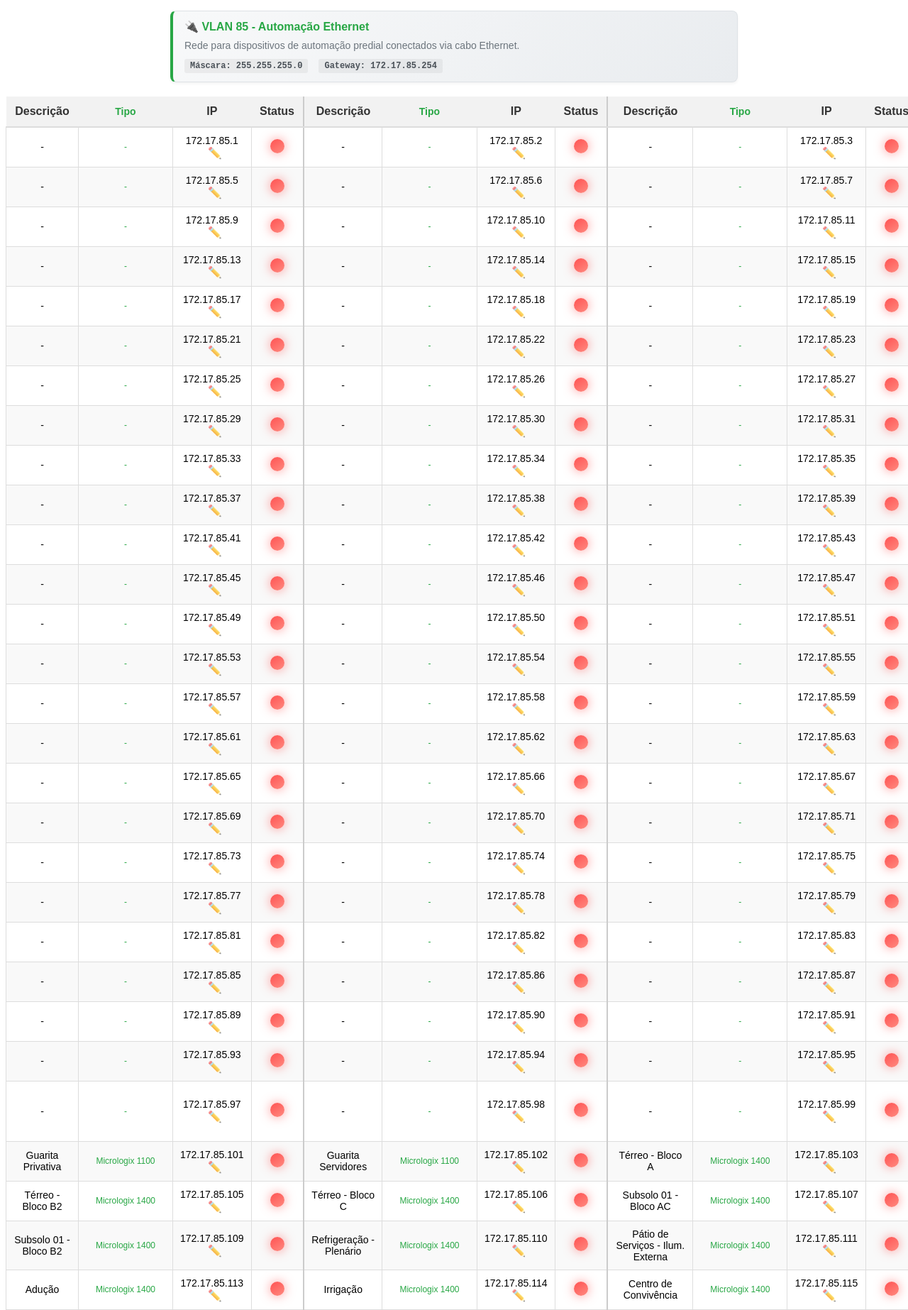
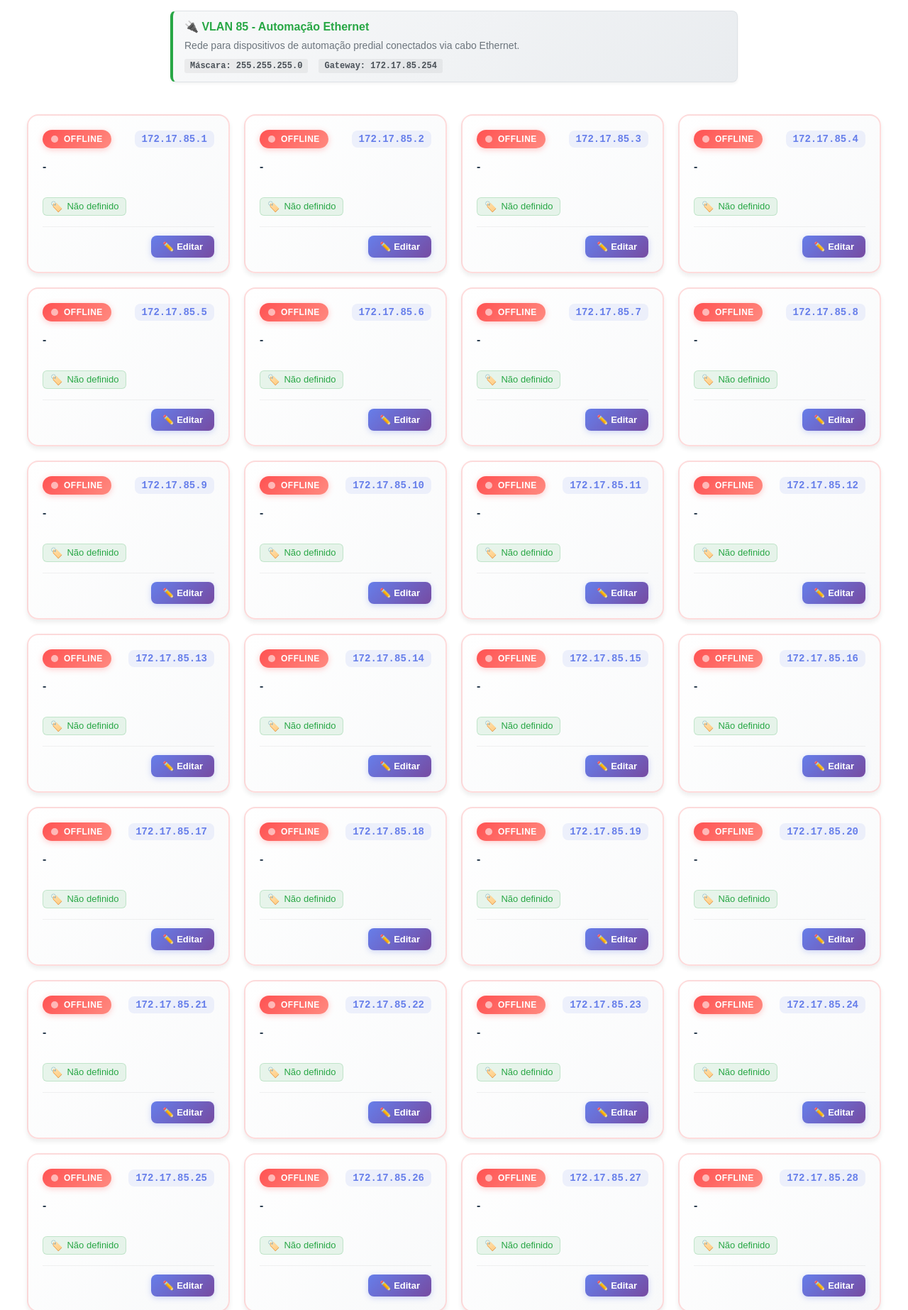
Before and after one commit to TCE-Manutencao-Predial/ipmonitor, a Flask app: page / in a window 1280 px wide; the page is wider, and only the part inside the window is pictured. Shown: the part 65-1911 px from the top of that part at 71% size. Run offline with Flask 3, Linux system fonts and the light colour scheme.

Commit message:
feat: Implement modern card grid layout for device display with enhanced styling and interactivity

```diff
--- a/app/static/index.js
+++ b/app/static/index.js
@@ -64,6 +64,25 @@ async function searchByVlan() {
         // Limpa a tabela antes de inserir novos elementos
         tbody.innerHTML = '';
 
+        // Obtém o container de cards
+        const cardsContainer = document.getElementById('devices-container');
+
+        // Limpa o container antes de inserir novos cards
+        cardsContainer.innerHTML = '';
+
+        // Verifica se há dados para exibir
+        if (data.length === 0) {
+            cardsContainer.innerHTML = '<div class="no-devices">📭 Nenhum dispositivo encontrado nesta VLAN</div>';
+            return;
+        }
+
+        // Cria cards para cada dispositivo
+        data.forEach(device => {
+            const card = createDeviceCard(device, vlan);
+            cardsContainer.appendChild(card);
+        });
+
+        // Mantém a lógica antiga da tabela (oculta) como fallback
         var QTD_COLUNAS = 4;
 
         // Percorre os dados recebidos e cria linhas para a tabela
@@ -145,6 +164,83 @@ function updateGateway(vlan) {
     if (gatewayElement) {
         gatewayElement.textContent = `172.17.${vlan}.254`;
     }
+}
+
+// Função para criar um card de dispositivo
+function createDeviceCard(device, vlan) {
+    // Criar elementos do card
+    const card = document.createElement('div');
+    card.className = `device-card ${device.status === 'on' ? 'online' : 'offline'}`;
+
+    // Header do card
+    const header = document.createElement('div');
+    header.className = 'device-card-header';
+
+    // Badge de status
+    const statusBadge = document.createElement('div');
+    statusBadge.className = `status-badge ${device.status === 'on' ? 'online' : 'offline'}`;
+    statusBadge.innerHTML = `
+        <span class="status-indicator"></span>
+        <span>${device.status === 'on' ? 'Online' : 'Offline'}</span>
+    `;
+
+    // IP do dispositivo
+    const ipElement = document.createElement('div');
+    ipElement.className = 'device-ip';
+    ipElement.textContent = device.ip;
+
+    header.appendChild(statusBadge);
+    header.appendChild(ipElement);
+
+    // Corpo do card
+    const body = document.createElement('div');
+    body.className = 'device-card-body';
+
+    // Descrição
+    const description = document.createElement('div');
+    description.className = 'device-description';
+    description.textContent = device.descricao || 'Sem descrição';
+    description.title = device.descricao; // Tooltip com texto completo
+
+    // Tipo do dispositivo
+    const typeElement = document.createElement('div');
+    typeElement.className = 'device-type';
+    typeElement.innerHTML = `
+        <span class="device-type-icon">🏷️</span>
+        <span>${device.tipo || 'Não definido'}</span>
+    `;
+
+    body.appendChild(description);
+    body.appendChild(typeElement);
+
+    // Footer do card
+    const footer = document.createElement('div');
+    footer.className = 'device-card-footer';
+
+    // Botão de edição
+    const editBtn = document.createElement('button');
+    editBtn.className = 'card-edit-btn';
+    editBtn.innerHTML = '✏️ Editar';
+    editBtn.onclick = function(e) {
+        e.stopPropagation(); // Evita propagação do clique
+        openEditModal(device.ip, device.descricao, device.tipo, vlan);
+    };
+
+    footer.appendChild(editBtn);
+
+    // Montar o card
+    card.appendChild(header);
+    card.appendChild(body);
+    card.appendChild(footer);
+
+    // Fazer o card inteiro clicável (exceto o botão)
+    card.onclick = function(e) {
+        if (e.target !== editBtn && !editBtn.contains(e.target)) {
+            openEditModal(device.ip, device.descricao, device.tipo, vlan);
+        }
+    };
+
+    return card;
 }
 
 // Função para mostrar informações da VLAN selecionada
--- a/app/static/styles.css
+++ b/app/static/styles.css
@@ -730,3 +730,254 @@ footer {
         justify-content: center;
     }
 }
+
+/* ====================================
+   GRID DE CARDS MODERNOS
+   ==================================== */
+
+/* Container principal do grid */
+.devices-grid {
+    display: grid;
+    grid-template-columns: repeat(auto-fill, minmax(280px, 1fr));
+    gap: 20px;
+    padding: 30px;
+    max-width: 1600px;
+    margin: 0 auto;
+}
+
+/* Card individual de dispositivo */
+.device-card {
+    background: linear-gradient(135deg, #ffffff 0%, #f8f9fa 100%);
+    border-radius: 16px;
+    padding: 20px;
+    box-shadow: 0 4px 6px rgba(0, 0, 0, 0.07);
+    transition: all 0.3s cubic-bezier(0.4, 0, 0.2, 1);
+    border: 2px solid transparent;
+    position: relative;
+    overflow: hidden;
+    cursor: pointer;
+    font-family: Arial, sans-serif;
+}
+
+/* Barra colorida no topo do card baseada no status */
+.device-card::before {
+    content: '';
+    position: absolute;
+    top: 0;
+    left: 0;
+    right: 0;
+    height: 4px;
+    background: linear-gradient(90deg, #667eea 0%, #764ba2 100%);
+    opacity: 0;
+    transition: opacity 0.3s ease;
+}
+
+.device-card:hover::before {
+    opacity: 1;
+}
+
+/* Card online */
+.device-card.online {
+    border-color: rgba(76, 175, 80, 0.2);
+}
+
+.device-card.online::before {
+    background: linear-gradient(90deg, #4CAF50 0%, #81C784 100%);
+}
+
+/* Card offline */
+.device-card.offline {
+    border-color: rgba(255, 82, 82, 0.2);
+}
+
+.device-card.offline::before {
+    background: linear-gradient(90deg, #FF5252 0%, #FF8A80 100%);
+}
+
+/* Efeito hover no card */
+.device-card:hover {
+    transform: translateY(-5px);
+    box-shadow: 0 12px 24px rgba(0, 0, 0, 0.15);
+    border-color: rgba(102, 126, 234, 0.3);
+}
+
+/* Header do card com status e IP */
+.device-card-header {
+    display: flex;
+    justify-content: space-between;
+    align-items: center;
+    margin-bottom: 15px;
+}
+
+/* Badge de status */
+.status-badge {
+    display: inline-flex;
+    align-items: center;
+    gap: 8px;
+    padding: 6px 12px;
+    border-radius: 20px;
+    font-size: 12px;
+    font-weight: 600;
+    text-transform: uppercase;
+    letter-spacing: 0.5px;
+}
+
+.status-badge.online {
+    background: linear-gradient(135deg, #4CAF50 0%, #81C784 100%);
+    color: white;
+    box-shadow: 0 2px 8px rgba(76, 175, 80, 0.3);
+}
+
+.status-badge.offline {
+    background: linear-gradient(135deg, #FF5252 0%, #FF8A80 100%);
+    color: white;
+    box-shadow: 0 2px 8px rgba(255, 82, 82, 0.3);
+}
+
+/* Indicador circular de status */
+.status-indicator {
+    width: 10px;
+    height: 10px;
+    border-radius: 50%;
+    background: white;
+    animation: pulse 2s infinite;
+}
+
+@keyframes pulse {
+    0%, 100% { opacity: 1; }
+    50% { opacity: 0.5; }
+}
+
+/* Endereço IP */
+.device-ip {
+    font-family: 'Courier New', monospace;
+    font-size: 14px;
+    font-weight: 600;
+    color: #667eea;
+    padding: 4px 10px;
+    background: rgba(102, 126, 234, 0.1);
+    border-radius: 8px;
+}
+
+/* Corpo do card */
+.device-card-body {
+    margin-bottom: 15px;
+}
+
+/* Descrição do dispositivo */
+.device-description {
+    font-size: 16px;
+    font-weight: 600;
+    color: #2c3e50;
+    margin-bottom: 10px;
+    line-height: 1.4;
+    min-height: 44px;
+    display: -webkit-box;
+    -webkit-line-clamp: 2;
+    -webkit-box-orient: vertical;
+    overflow: hidden;
+}
+
+/* Tipo do dispositivo */
+.device-type {
+    display: inline-flex;
+    align-items: center;
+    gap: 6px;
+    font-size: 13px;
+    color: #28a745;
+    font-weight: 500;
+    padding: 4px 10px;
+    background: rgba(40, 167, 69, 0.1);
+    border-radius: 6px;
+    border: 1px solid rgba(40, 167, 69, 0.2);
+}
+
+.device-type-icon {
+    font-size: 14px;
+}
+
+/* Footer do card com ações */
+.device-card-footer {
+    display: flex;
+    justify-content: flex-end;
+    padding-top: 12px;
+    border-top: 1px solid rgba(0, 0, 0, 0.05);
+}
+
+/* Botão de edição no card */
+.card-edit-btn {
+    display: inline-flex;
+    align-items: center;
+    gap: 6px;
+    padding: 8px 16px;
+    background: linear-gradient(135deg, #667eea 0%, #764ba2 100%);
+    color: white;
+    border: none;
+    border-radius: 8px;
+    font-size: 13px;
+    font-weight: 600;
+    cursor: pointer;
+    transition: all 0.3s ease;
+    box-shadow: 0 2px 8px rgba(102, 126, 234, 0.3);
+}
+
+.card-edit-btn:hover {
+    transform: translateY(-2px);
+    box-shadow: 0 4px 12px rgba(102, 126, 234, 0.4);
+}
+
+.card-edit-btn:active {
+    transform: translateY(0);
+}
+
+/* Mensagem quando não há dispositivos */
+.no-devices {
+    grid-column: 1 / -1;
+    text-align: center;
+    padding: 60px 20px;
+    color: #6c757d;
+    font-size: 18px;
+}
+
+/* Responsividade */
+@media (max-width: 1200px) {
+    .devices-grid {
+        grid-template-columns: repeat(auto-fill, minmax(250px, 1fr));
+        gap: 18px;
+        padding: 25px;
+    }
+}
+
+@media (max-width: 768px) {
+    .devices-grid {
+        grid-template-columns: repeat(auto-fill, minmax(100%, 1fr));
+        gap: 15px;
+        padding: 15px;
+    }
+
+    .device-card {
+        padding: 16px;
+    }
+
+    .device-card-header {
+        flex-direction: column;
+        align-items: flex-start;
+        gap: 10px;
+    }
+
+    .device-description {
+        font-size: 15px;
+        min-height: auto;
+    }
+}
+
+@media (max-width: 480px) {
+    .devices-grid {
+        padding: 10px;
+        gap: 12px;
+    }
+
+    .device-card {
+        padding: 14px;
+    }
+}
--- a/app/templates/index.html
+++ b/app/templates/index.html
@@ -124,7 +124,16 @@
         </div>
     </div>
 
-    <table id='main_table'>
+    <!-- Container de visualização em Grid/Cards -->
+    <div id="devices-container" class="devices-grid">
+        <!-- Cards serão inseridos aqui dinamicamente -->
+    </div>
+
+    <!-- Mensagem Preliminar sem Script -->
+    <div id="mensagem_preliminar" >Aguardando obtenção de dados...</div>
+
+    <!-- Tabela antiga (mantida oculta como fallback) -->
+    <table id='main_table' style="display: none;">
         <thead>
             <tr>
                 <th class="descricao_A">Descrição</th>
```
Also changed, not shown: NOVO_DESIGN_CARDS.md (added, +297 -0 lines).
